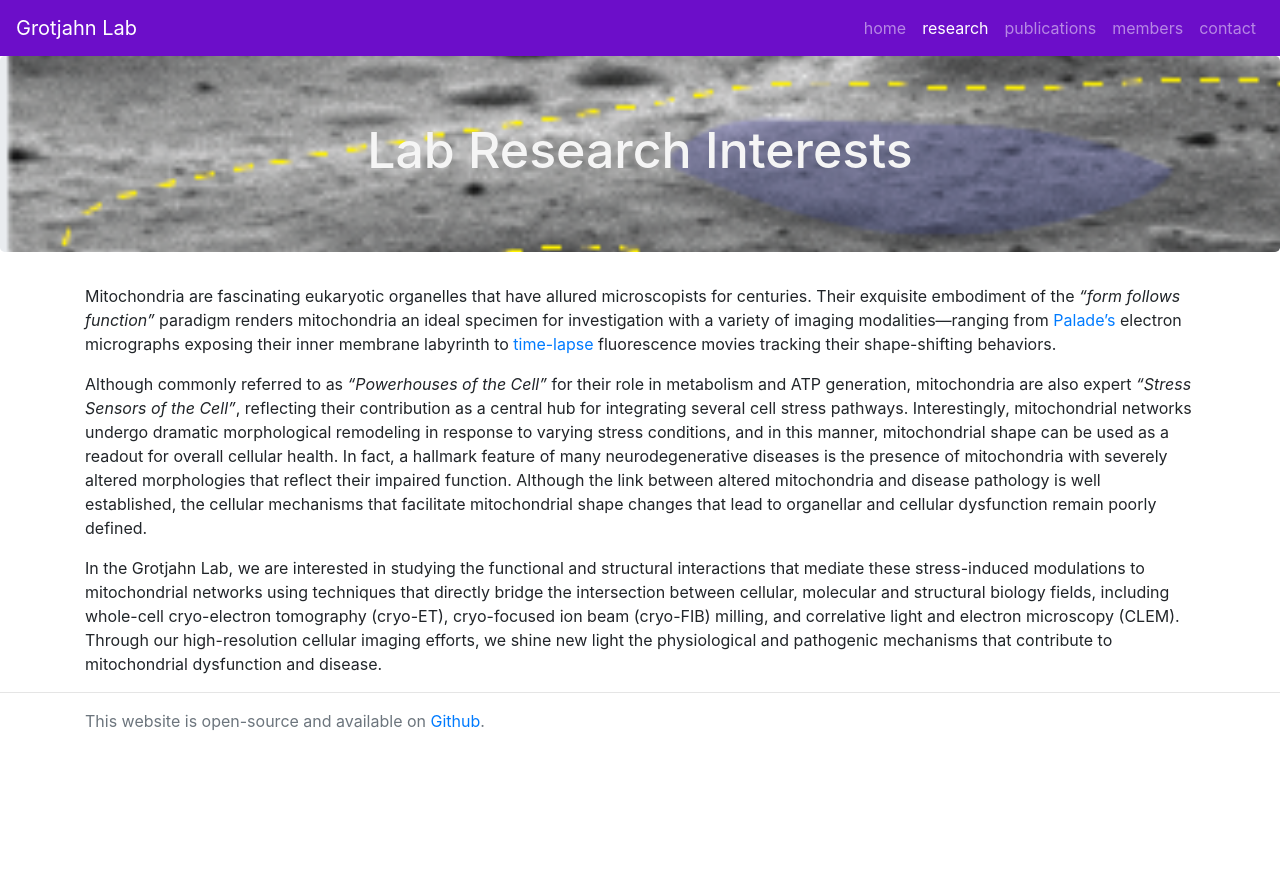
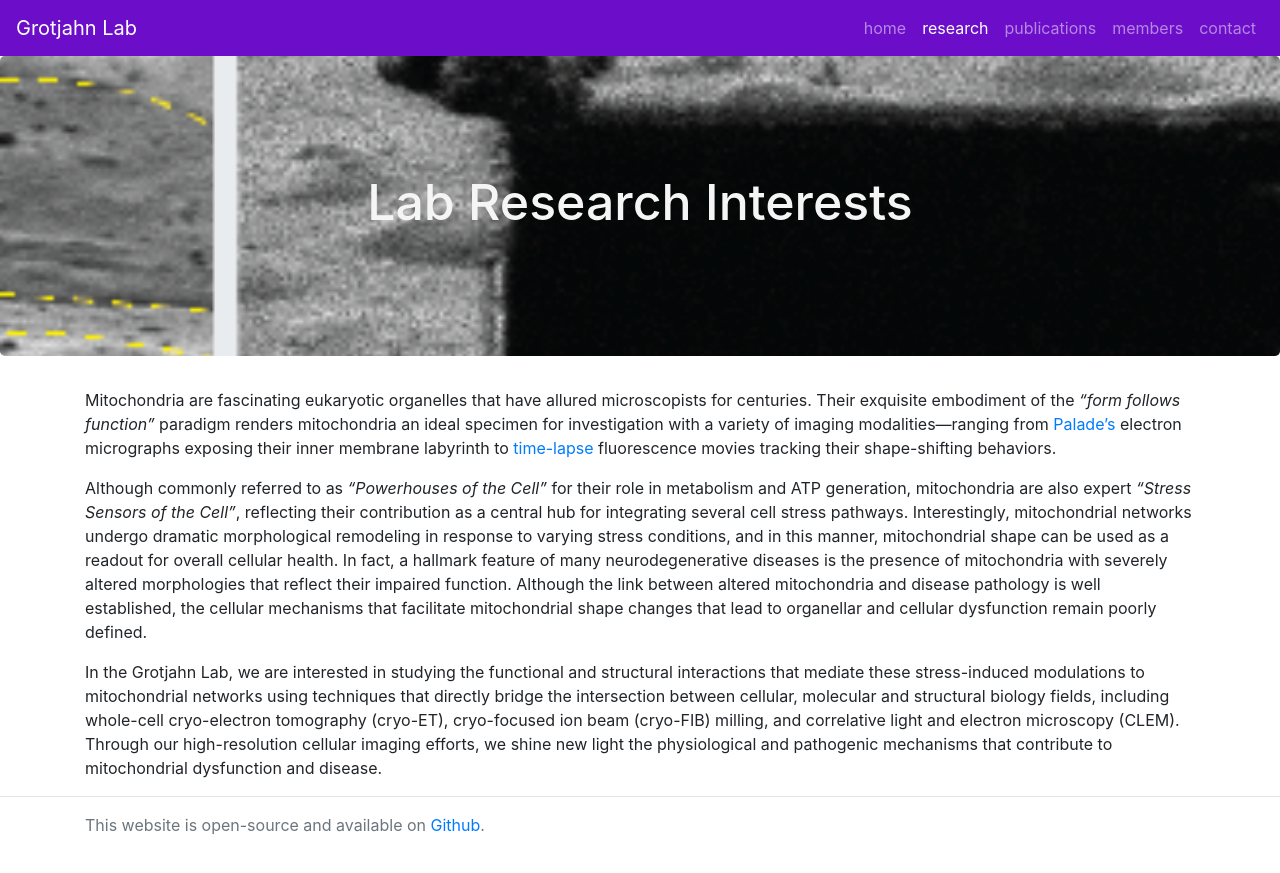
Before and after one commit to GrotjahnLab/GrotjahnLab.github.io, a Jekyll site: the page built from research/index.md, in a window 1280 px wide. Shown: the top 873 px of the page. Built offline with Jekyll 4.4.1, drawn with Linux system fonts in a browser that asks for light colours; nearby versions of some CDN libraries; comment, search, counter and statistics services are not loaded.

Commit message:
slight tweaks to parallax banner to get better scaling behavior

```diff
--- a/_includes/parallax_banner.html
+++ b/_includes/parallax_banner.html
@@ -1,3 +1,3 @@
-<div class="jumbotron paral" style="background-image:url({{page.banner}}); background-repeat: no-repeat; background-size: cover;">
+<div class="jumbotron paral" style="background-image:url({{page.banner}});">
 	<h1>{{page.title}}</h1>
 </div>
--- a/static/css/custom.css
+++ b/static/css/custom.css
@@ -4,24 +4,31 @@
 }
 
 .paral {
-/*min-height: 300px;*/
-background-attachment: fixed;
-background-size: cover;
-/*background-position: 50% 50%;*/
+  height: 300px;
+  background-attachment: fixed;
+  background-size: cover;
+  display: flex;
+  align-items: center;
+  justify-content: center;
+  background-repeat: no-repeat;
+  background-size: cover;
+  background-position: center;
+
+  /*background-position: 50% 50%;*/
 }
-
+/*
 .paral p {
 font-size: 24px;
 color:#f5f5f5;
 text-align: center;
 line-height: 60px;
-}
+}*/
+
 
 /* Heading for Parallax Section */
 .paral h1 {
 color: #f5f5f5;
 font-size: 50px;
-text-align: center;
 /*padding-top: 60px;*/
 /*line-height: 100px;*/
 }
```
